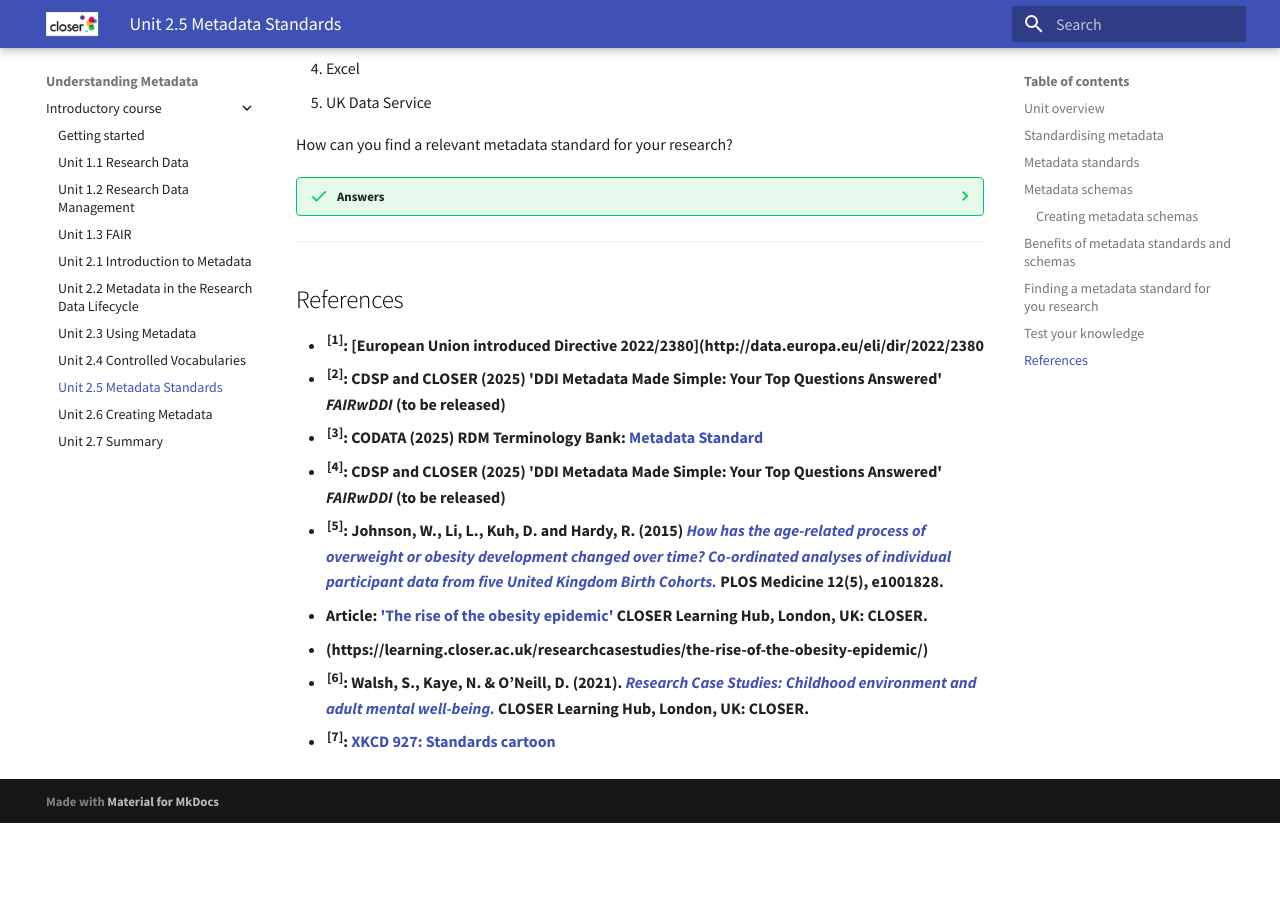
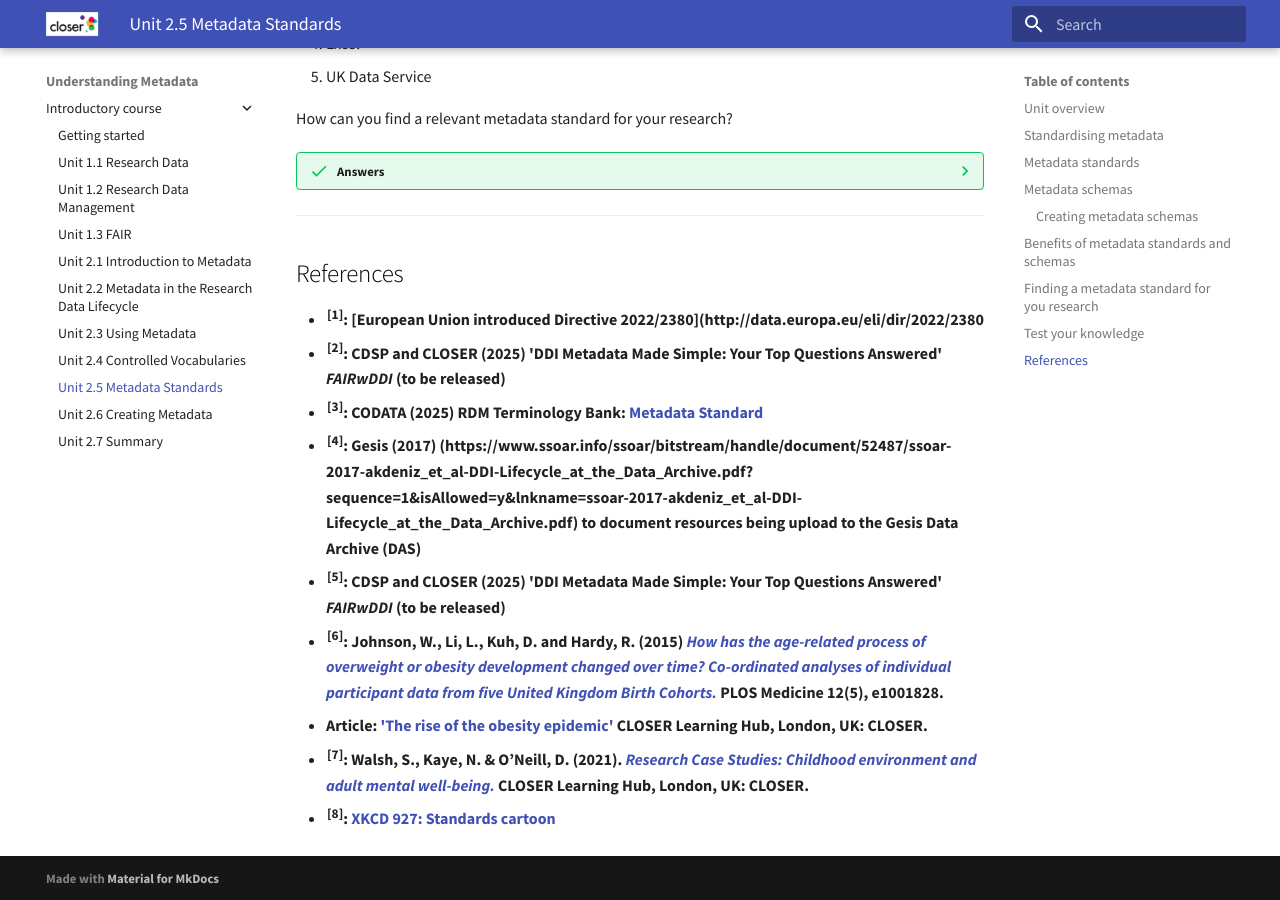
Before and after one commit to spuddybike/understanding-metadata, an MkDocs documentation site: the page built from docs/introduction/2.5 Metadata standards.md, in a window 1280 px wide and 900 px high, scrolled down 7531 px. Built offline with MkDocs 1.6.1 and Material for MkDocs 9.7.7, drawn with Linux system fonts in a browser that asks for light colours; emoji names are drawn with the system emoji font; before the commit the page ends 8354 px from its top, so only the background shows below that; some of the changed text lies outside the part shown.

Commit message:
Update 2.5 Metadata standards.md

```diff
--- a/docs/introduction/2.5 Metadata standards.md
+++ b/docs/introduction/2.5 Metadata standards.md
@@ -149,7 +149,7 @@
 
 - [Metadata standards catalogue](https://rdamsc.bath.ac.uk/subject-index) which compiles metadata standards across researchdisciplines and allow you to search for the standard most relevant to your research.
 - [FAIRSharing](https://fairsharing.org/search?fairsharingRegistry=Standard) allows you to search for standards, schemas and controlled vocabularies across disciplines.
-- WC3 lists all their standards that describe web resources. You can search their standards here [https://www.w3.org/TR/].
+- WC3 lists all their standards that describe web resources. You can search their [standards here](https://www.w3.org/TR/).
 - [DCC Metadata standards guideline](https://www.dcc.ac.uk/guidance/standards/metadata) which contains a list of metadata standards for different disciplines.
 
 **Data repostories and catalogues ...**
@@ -176,7 +176,7 @@
     If the main metadata standard in your field doesn’t fully meet your needs, it’s still best to build on its structure and adapt it where necessary, rather than creating a completely new standard. This helps keep workflows simpler and more consistent.
 
     <p align="center">
-    <img src="../img/14-15 standards.png" alt="Alt Text" width="425" height="900"> <sup>[7]</sup>
+    <img src="../img/14-15 standards.png" alt="Alt Text" width="425" height="900"> <sup>[8]</sup>
     </p>
 
 !!! abstract ""
@@ -199,7 +199,7 @@
 
     </details>
 
-    Now try finding a relevant metadata standard and/or schema for your area of research.
+    :arrow_right: Now try finding a relevant metadata standard and/or schema for your area of research.
 
 ---
 
@@ -248,9 +248,9 @@
 - <sup>[1]</sup>: [European Union introduced Directive 2022/2380](http://data.europa.eu/eli/dir/2022/2380
 - <sup>[2]</sup>: CDSP and CLOSER (2025) 'DDI Metadata Made Simple: Your Top Questions Answered' _FAIRwDDI_ (to be released)
 - <sup>[3]</sup>: CODATA (2025) RDM Terminology Bank: [Metadata Standard](https://terms.codata.org/rdmt/metadata-standard)
-- <sup>[4]</sup>: CDSP and CLOSER (2025) 'DDI Metadata Made Simple: Your Top Questions Answered' _FAIRwDDI_ (to be released)
-- <sup>[5]</sup>: Johnson, W., Li, L., Kuh, D. and Hardy, R. (2015) [_How has the age-related process of overweight or obesity development changed over time? Co-ordinated analyses of individual participant data from five United Kingdom Birth Cohorts._](https://journals.plos.org/plosmedicine/article?id=10.1371/journal.pmed.1001828) PLOS Medicine 12(5), e1001828.
+- <sup>[4]</sup>: Gesis (2017) (https://www.ssoar.info/ssoar/bitstream/handle/document/52487/ssoar-2017-akdeniz_et_al-DDI-Lifecycle_at_the_Data_Archive.pdf?sequence=1&isAllowed=y&lnkname=ssoar-2017-akdeniz_et_al-DDI-Lifecycle_at_the_Data_Archive.pdf) to document resources being upload to the Gesis Data Archive (DAS)
+- <sup>[5]</sup>: CDSP and CLOSER (2025) 'DDI Metadata Made Simple: Your Top Questions Answered' _FAIRwDDI_ (to be released)
+- <sup>[6]</sup>: Johnson, W., Li, L., Kuh, D. and Hardy, R. (2015) [_How has the age-related process of overweight or obesity development changed over time? Co-ordinated analyses of individual participant data from five United Kingdom Birth Cohorts._](https://journals.plos.org/plosmedicine/article?id=10.1371/journal.pmed.1001828) PLOS Medicine 12(5), e1001828.
   - Article: ['The rise of the obesity epidemic'](https://learning.closer.ac.uk/researchcasestudies/the-rise-of-the-obesity-epidemic/) CLOSER Learning Hub, London, UK: CLOSER.
-- (https://learning.closer.ac.uk/researchcasestudies/the-rise-of-the-obesity-epidemic/)
-- <sup>[6]</sup>: Walsh, S., Kaye, N. & O’Neill, D. (2021). [_Research Case Studies: Childhood environment and adult mental well-being._](https://learning.closer.ac.uk/researchcasestudies/childhood-environment-and-adult-mental-well-being/) CLOSER Learning Hub, London, UK: CLOSER.
-- <sup>[7]</sup>: [XKCD 927: Standards cartoon](https://xkcd.com/927/)
+- <sup>[7]</sup>: Walsh, S., Kaye, N. & O’Neill, D. (2021). [_Research Case Studies: Childhood environment and adult mental well-being._](https://learning.closer.ac.uk/researchcasestudies/childhood-environment-and-adult-mental-well-being/) CLOSER Learning Hub, London, UK: CLOSER.
+- <sup>[8]</sup>: [XKCD 927: Standards cartoon](https://xkcd.com/927/)
```
Also changed, not shown: other parts of docs/introduction/2.5 Metadata standards.md (+4 -4 lines).
